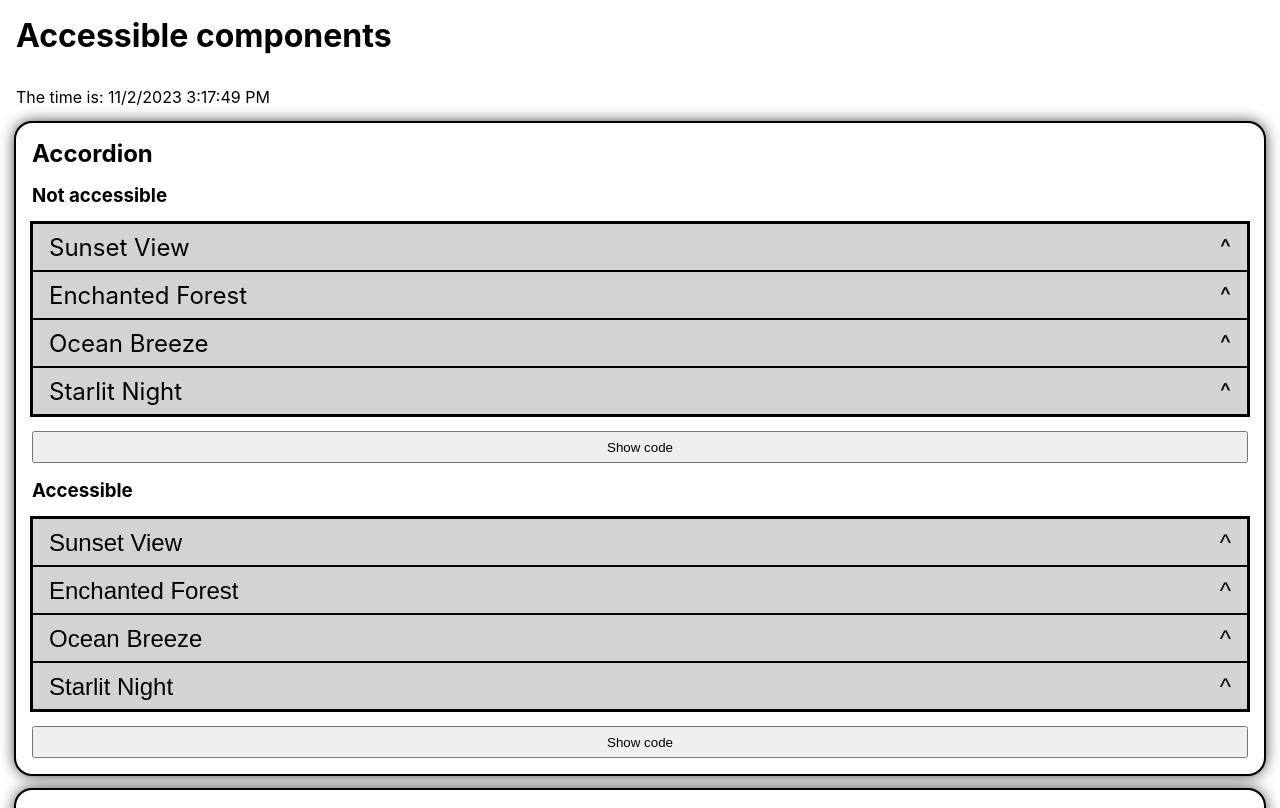
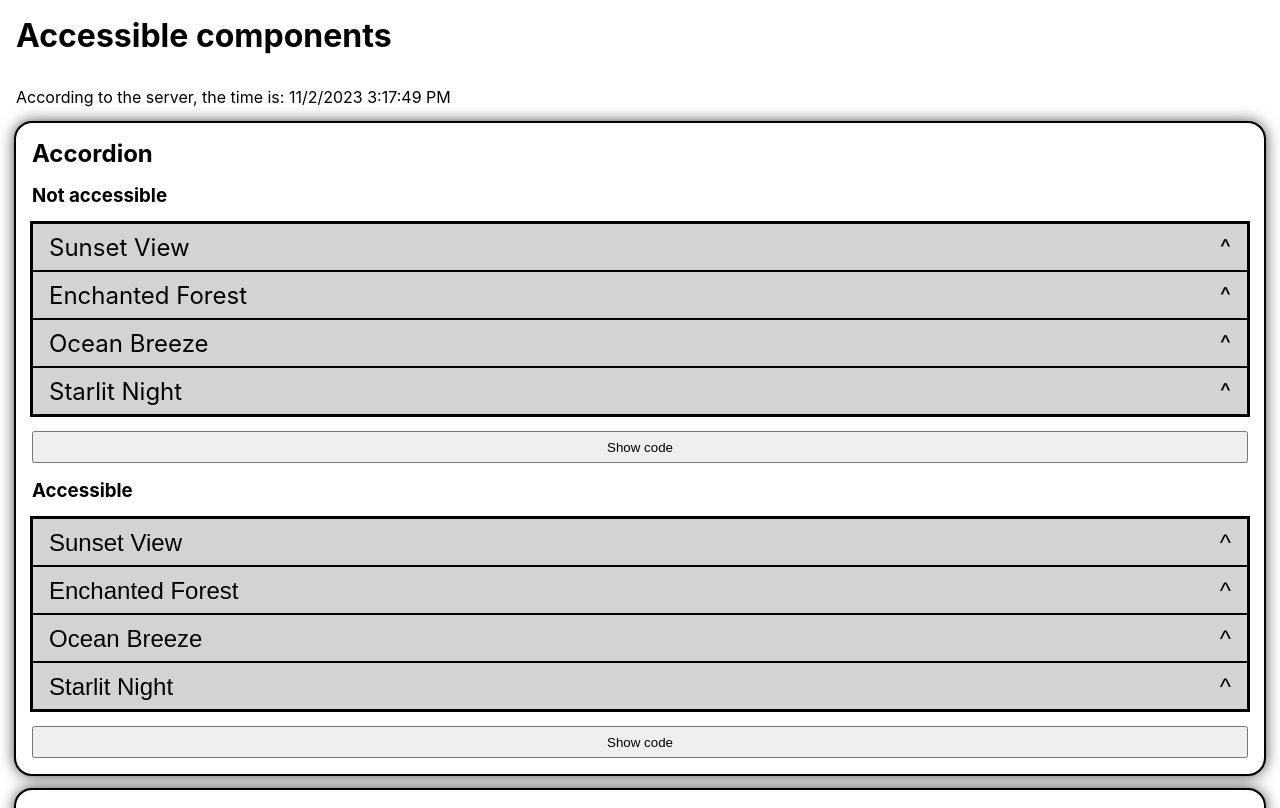
Before and after one commit to johan3040/nextjs-a11y, a Next.js app: page / in a window 1280 px wide. Shown: the top 808 px of the page. Built offline with nearby package versions, Linux system fonts and the light colour scheme.

Commit message:
Update paragraph for current time

```diff
--- a/pages/index.tsx
+++ b/pages/index.tsx
@@ -15,7 +15,7 @@ const HomePage = ({ data }) => {
         <h1 style={{ marginBottom: '1em' }}>Accessible components</h1>
       </header>
       <main style={{ display: 'flex', flexDirection: 'column', gap: '1rem' }}>
-        <p>The time is: {JSON.parse(data).time}</p>
+        <p>According to the server, the time is: {JSON.parse(data).time}</p>
         <AccordionContainer />
         <ToastWrapper />
         <FormWrapper />
```
